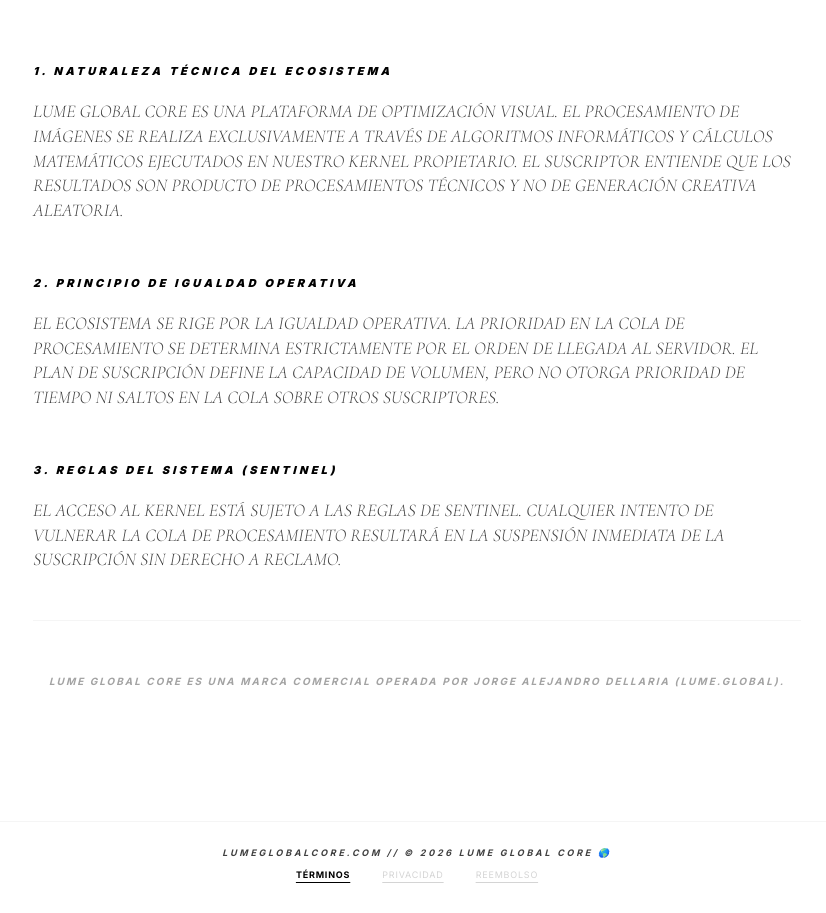
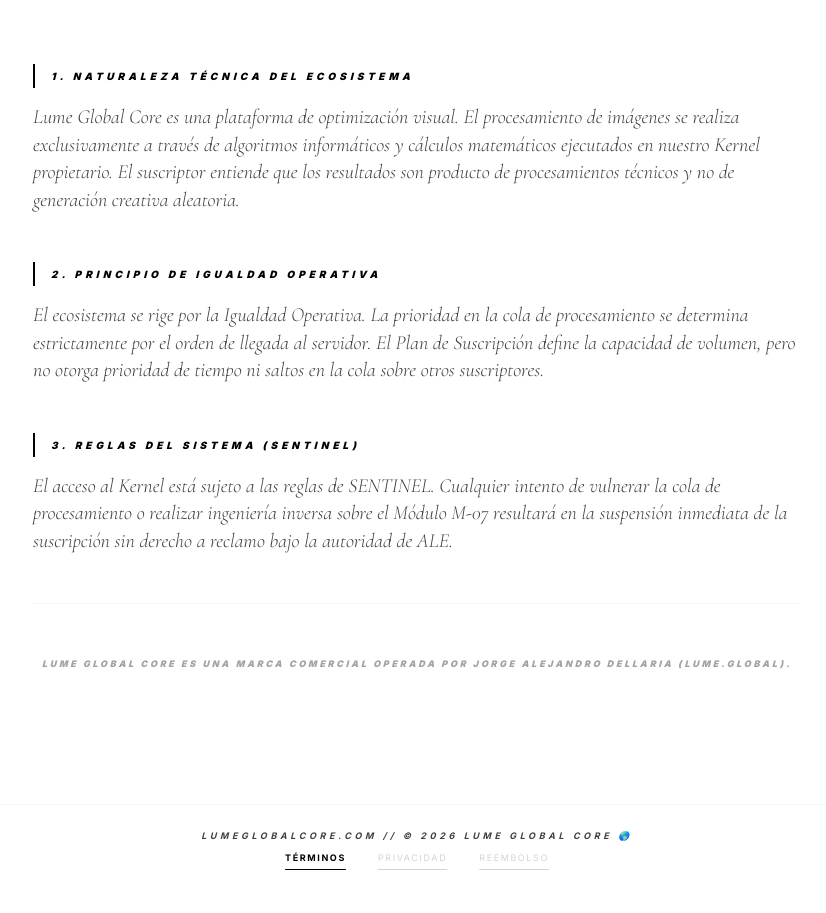
Before and after one commit to lumeglobal10-prog/lume-global-core, a Next.js app: page /terms in a window 1280 px wide. Shown: the part 251-1164 px from the top of the page, without its empty margins (223-1049 px from the left). Built offline with nearby package versions, Linux system fonts and the light colour scheme.

Commit message:
Update page.tsx

```diff
--- a/app/terms/page.tsx
+++ b/app/terms/page.tsx
@@ -8,14 +8,14 @@ export default function TermsPage() {
   const siteName = "LUME 🌎";
 
   return (
-    <main className="min-h-screen bg-white text-black font-sans flex flex-col justify-between overflow-x-hidden">
+    <main className="min-h-screen bg-white text-black font-sans flex flex-col justify-between overflow-x-hidden uppercase tracking-widest">
 
       {/* NAVEGACIÓN: LOGO INMUTABLE */}
       <nav className="w-full p-6 md:p-8 flex justify-between items-center shrink-0 z-50">
-        <div className="text-sm font-black tracking-[0.4em] uppercase italic">{siteName}</div>
+        <div className="text-sm font-black tracking-[0.4em] italic">{siteName}</div>
         <button
           onClick={() => router.back()}
-          className="bg-black text-white px-6 py-2 text-[10px] font-sans font-bold tracking-[0.2em] uppercase active:scale-95 transition-all hover:bg-neutral-800"
+          className="bg-black text-white px-8 py-3 text-[9px] font-bold tracking-[0.3em] active:scale-95 transition-all hover:bg-neutral-800 rounded-full"
         >
           ← VOLVER
         </button>
@@ -24,46 +24,46 @@ export default function TermsPage() {
       <section className="flex-grow flex flex-col items-center py-12 px-6 md:py-20">
         <article className="max-w-3xl w-full">
           {/* TÍTULO ESTILO KARADA DECO (SERIF) */}
-          <h1 className="text-3xl md:text-5xl font-serif font-light tracking-tight leading-tight mb-2 text-center italic lowercase first-letter:uppercase">
-            Términos y condiciones de uso
+          <h1 className="text-3xl md:text-5xl font-serif font-light tracking-tight leading-tight mb-2 text-center italic lowercase first-letter:uppercase normal-case">
+            Términos y condiciones de uso.
           </h1>
-          <p className="text-[10px] font-sans font-medium text-neutral-400 tracking-[0.3em] uppercase text-center mb-16 italic">
-            Versión: LGC-2026-ALPHA-V2
+          <p className="text-[9px] font-black text-neutral-400 tracking-[0.5em] text-center mb-16 italic">
+            VERSIÓN: LGC-2026-ALPHA-V2 // NODO SAN PABLO
           </p>
 
           <div className="space-y-12 text-sm md:text-base leading-relaxed text-neutral-800">
             <section>
-              <h2 className="text-[11px] font-sans font-black tracking-[0.3em] uppercase mb-4 text-black italic">
-                1. Naturaleza Técnica del Ecosistema
+              <h2 className="text-[10px] font-black tracking-[0.4em] mb-4 text-black italic border-l-2 border-black pl-4">
+                1. NATURALEZA TÉCNICA DEL ECOSISTEMA
               </h2>
-              <p className="font-serif font-light text-lg italic text-neutral-700 leading-snug">
+              <p className="font-serif font-light text-xl italic text-neutral-700 leading-snug normal-case">
                 Lume Global Core es una plataforma de optimización visual. El procesamiento de imágenes se realiza exclusivamente a través de algoritmos informáticos y cálculos matemáticos ejecutados en nuestro Kernel propietario. El suscriptor entiende que los resultados son producto de procesamientos técnicos y no de generación creativa aleatoria.
               </p>
             </section>
 
             <section>
-              <h2 className="text-[11px] font-sans font-black tracking-[0.3em] uppercase mb-4 text-black italic">
-                2. Principio de Igualdad Operativa
+              <h2 className="text-[10px] font-black tracking-[0.4em] mb-4 text-black italic border-l-2 border-black pl-4">
+                2. PRINCIPIO DE IGUALDAD OPERATIVA
               </h2>
-              <p className="font-serif font-light text-lg italic text-neutral-700 leading-snug">
+              <p className="font-serif font-light text-xl italic text-neutral-700 leading-snug normal-case">
                 El ecosistema se rige por la Igualdad Operativa. La prioridad en la cola de procesamiento se determina estrictamente por el orden de llegada al servidor. El Plan de Suscripción define la capacidad de volumen, pero no otorga prioridad de tiempo ni saltos en la cola sobre otros suscriptores.
               </p>
             </section>
 
             <section>
-              <h2 className="text-[11px] font-sans font-black tracking-[0.3em] uppercase mb-4 text-black italic">
-                3. Reglas del Sistema (SENTINEL)
+              <h2 className="text-[10px] font-black tracking-[0.4em] mb-4 text-black italic border-l-2 border-black pl-4">
+                3. REGLAS DEL SISTEMA (SENTINEL)
               </h2>
-              <p className="font-serif font-light text-lg italic text-neutral-700 leading-snug">
-                El acceso al Kernel está sujeto a las reglas de SENTINEL. Cualquier intento de vulnerar la cola de procesamiento resultará en la suspensión inmediata de la suscripción sin derecho a reclamo.
+              <p className="font-serif font-light text-xl italic text-neutral-700 leading-snug normal-case">
+                El acceso al Kernel está sujeto a las reglas de SENTINEL. Cualquier intento de vulnerar la cola de procesamiento o realizar ingeniería inversa sobre el Módulo M-07 resultará en la suspensión inmediata de la suscripción sin derecho a reclamo bajo la autoridad de ALE.
               </p>
             </section>
 
             <hr className="border-neutral-100 my-12" />
 
             <section className="text-center pb-12">
-              <p className="text-[10px] font-sans font-bold tracking-[0.2em] text-neutral-400 italic uppercase">
-                Lume Global Core es una marca comercial operada por Jorge Alejandro Dellaria (LUME.GLOBAL).
+              <p className="text-[9px] font-black tracking-[0.3em] text-neutral-400 italic">
+                LUME GLOBAL CORE ES UNA MARCA COMERCIAL OPERADA POR JORGE ALEJANDRO DELLARIA (LUME.GLOBAL).
               </p>
             </section>
           </div>
@@ -71,18 +71,18 @@ export default function TermsPage() {
       </section>
 
       <footer className="w-full p-6 border-t border-neutral-100 flex flex-col items-center gap-2 bg-white">
-        <p className="text-[8px] md:text-[9px] font-sans font-bold text-neutral-700 tracking-[0.3em] uppercase italic">
+        <p className="text-[8px] md:text-[9px] font-bold text-neutral-700 tracking-[0.4em] italic">
           LUMEGLOBALCORE.COM // © 2026 LUME GLOBAL CORE 🌎
         </p>
-        <div className="flex gap-8 font-sans text-[9px] text-neutral-300 uppercase pb-2">
-          <Link href="/terms" className="text-black underline underline-offset-4 decoration-1 transition-all font-bold">
-            Términos
+        <div className="flex gap-8 text-[9px] text-neutral-300 pb-2">
+          <Link href="/terms" className="text-black underline underline-offset-8 decoration-1 transition-all font-bold">
+            TÉRMINOS
           </Link>
-          <Link href="/privacy" className="hover:text-black underline underline-offset-4 decoration-1 transition-all">
-            Privacidad
+          <Link href="/privacy" className="hover:text-black underline underline-offset-8 decoration-1 transition-all">
+            PRIVACIDAD
           </Link>
-          <Link href="/refund" className="hover:text-black underline underline-offset-4 decoration-1 transition-all">
-            Reembolso
+          <Link href="/refund" className="hover:text-black underline underline-offset-8 decoration-1 transition-all">
+            REEMBOLSO
           </Link>
         </div>
       </footer>
```
